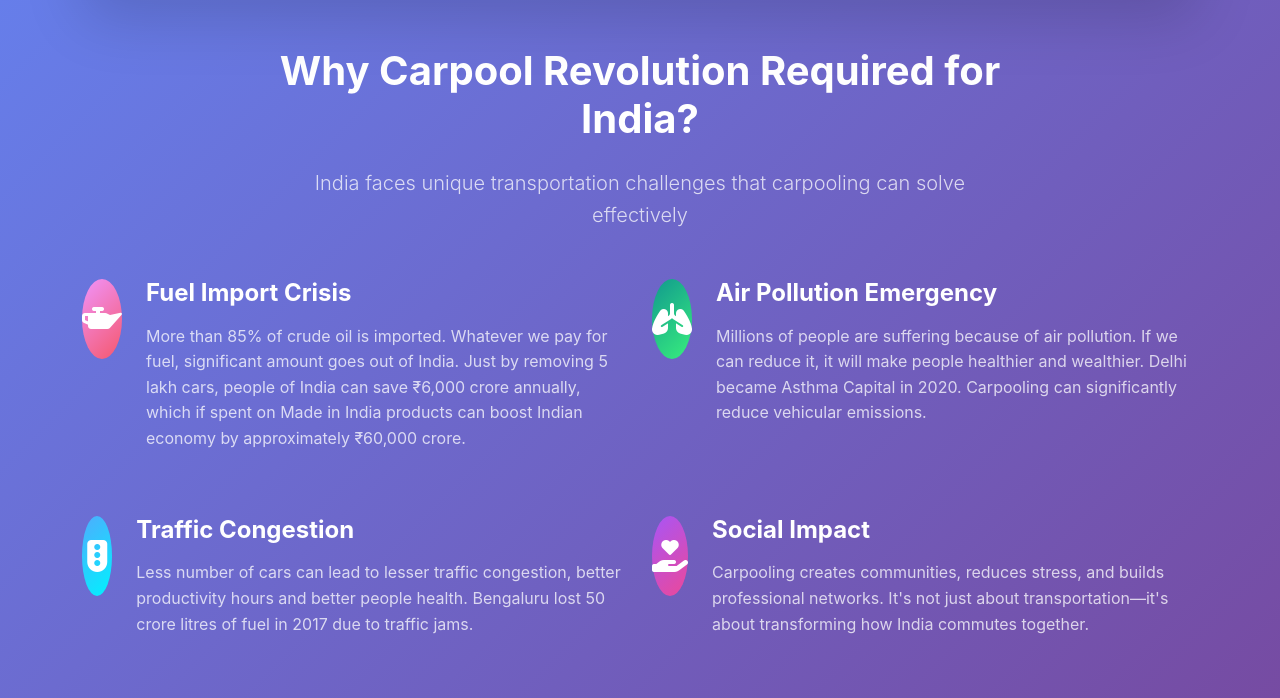
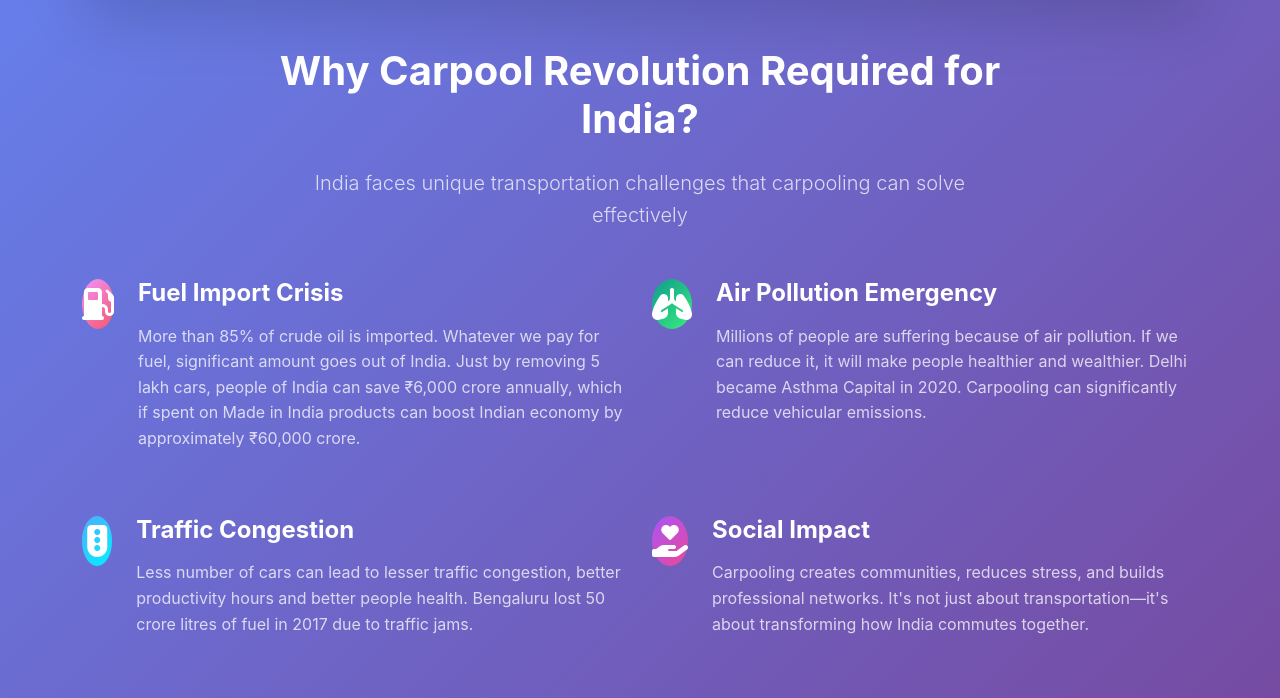
Before and after one commit to ankit-kumar-guptaa/carpoolindia, a PHP site: page /carpoolIndia/ in a window 1280 px wide. Shown: the part 960-1658 px from the top of the page. Run offline with PHP 8.4, Linux system fonts and the light colour scheme; data that the repository does not hold is empty; some libraries are stand-ins or nearby versions.

Commit message:
feat(ui): update home page styling and content
- Replace remote images with local carpool.jpg
- Update button styles and login button appearance
- Comment out unused AOS CSS and stats section
- Modify feature icons styling and images
- Improve feature section layout and content

```diff
--- a/app/views/home.php
+++ b/app/views/home.php
@@ -11,7 +11,7 @@
     <link href="https://cdn.jsdelivr.net/npm/bootstrap@5.3.0/dist/css/bootstrap.min.css" rel="stylesheet">
     <link href="https://cdnjs.cloudflare.com/ajax/libs/font-awesome/6.4.0/css/all.min.css" rel="stylesheet">
     <link href="https://unpkg.com/leaflet@1.9.4/dist/leaflet.css" rel="stylesheet">
-    <link href="https://cdn.jsdelivr.net/npm/aos@2.3.4/dist/aos.css" rel="stylesheet">
+    <!-- <link href="https://cdn.jsdelivr.net/npm/aos@2.3.4/dist/aos.css" rel="stylesheet"> -->
     <script src="https://cdn.jsdelivr.net/npm/sweetalert2@11"></script>
 
     <style>
@@ -639,8 +639,8 @@
         }
 
         .btn-outline-primary {
-            /* border: 2px solid white; */
-            /* color: white; */
+            border: 2px solid white;
+            color: white;
             padding: 0.75rem 2rem;
             border-radius: 50px;
             font-weight: 600;
@@ -740,7 +740,15 @@
                         <a href="/dashboard" class="btn btn-primary me-2">Dashboard</a>
                         <a href="/logout" class="btn btn-outline-primary">Logout</a>
                     <?php else: ?>
-                        <a href="/login" class="btn btn-outline-primary me-2">Login</a>
+                        <a href="/login" class="btn btn-outline-primary me-2" style="
+    border: 2px solid #616c94;
+    color: #21187f;
+    padding: 0.75rem 2rem;
+    border-radius: 50px;
+    font-weight: 600;
+    transition: all 0.3s ease;
+    background: transparent;
+">Login</a>
                         <a href="/signup" class="btn btn-primary">Sign Up</a>
                     <?php endif; ?>
                 </div>
@@ -779,7 +787,7 @@
                 </div>
                 <div class="col-lg-6" data-aos="fade-left">
                     <div class="hero-image text-center">
-                        <img src="https://images.unsplash.com/photo-1544620347-c4fd4a3d5957?ixlib=rb-4.0.3&auto=format&fit=crop&w=800&q=80" alt="People carpooling together" class="img-fluid">
+                        <img src="../public/images/carpool.jpg" alt="People carpooling together" class="img-fluid">
                     </div>
                 </div>
             </div>
@@ -850,8 +858,9 @@
             <div class="row g-4">
                 <div class="col-lg-6" data-aos="fade-right">
                     <div class="d-flex align-items-start mb-4">
-                        <div class="feature-icon me-4" style="background: var(--warning-gradient);">
-                            <i class="fas fa-oil-can"></i>
+                        <div class="feature-icon me-4" style="background: var(--warning-gradient);height: 50px;">
+                           <i class="fas fa-gas-pump"></i>
+
                         </div>
                         <div class="text-white">
                             <h4 class="fw-bold mb-3">Fuel Import Crisis</h4>
@@ -862,7 +871,7 @@
 
                 <div class="col-lg-6" data-aos="fade-left">
                     <div class="d-flex align-items-start mb-4">
-                        <div class="feature-icon me-4" style="background: var(--success-gradient);">
+                        <div class="feature-icon me-4" style="background: var(--success-gradient);height: 50px;">
                             <i class="fas fa-lungs"></i>
                         </div>
                         <div class="text-white">
@@ -874,7 +883,7 @@
 
                 <div class="col-lg-6" data-aos="fade-right">
                     <div class="d-flex align-items-start">
-                        <div class="feature-icon me-4" style="background: var(--info-gradient);">
+                        <div class="feature-icon me-4" style="background: var(--info-gradient);height: 50px;">
                             <i class="fas fa-traffic-light"></i>
                         </div>
                         <div class="text-white">
@@ -886,7 +895,7 @@
 
                 <div class="col-lg-6" data-aos="fade-left">
                     <div class="d-flex align-items-start">
-                        <div class="feature-icon me-4" style="background: var(--purple-gradient);">
+                        <div class="feature-icon me-4" style="background: var(--purple-gradient);height: 50px;  ">
                             <i class="fas fa-hand-holding-heart"></i>
                         </div>
                         <div class="text-white">
@@ -900,7 +909,7 @@
     </section>
 
     <!-- Stats Section -->
-    <section class="stats-section">
+    <!-- <section class="stats-section">
         <div class="container">
             <div class="text-center mb-5" data-aos="fade-up">
                 <h2 class="h1 fw-bold text-dark">Our Impact</h2>
@@ -949,7 +958,7 @@
                 </div>
             </div>
         </div>
-    </section>
+    </section> -->
 
     <!-- Live Map Section -->
     <section class="map-section">
@@ -976,7 +985,7 @@
             <div class="row g-4">
                 <div class="col-lg-4 col-md-6" data-aos="fade-up" data-aos-delay="100">
                     <div class="section-card text-center">
-                        <img src="https://images.unsplash.com/photo-1554224155-6726b3ff858f?ixlib=rb-4.0.3&auto=format&fit=crop&w=400&q=80" alt="Save Money">
+                        <img src="https://www.thebalancemoney.com/thmb/l0KQr3CBNz85XPg3YXxRF2UIaiw=/1500x0/filters:no_upscale():max_bytes(150000):strip_icc()/cropped-image-of-hand-putting-coins-in-jars-with-plants-755740897-5ab88ee1875db9003759d390.jpg" alt="Save Money">
                         <div class="feature-icon" style="background: var(--success-gradient);">
                             <i class="fas fa-wallet"></i>
                         </div>
@@ -1009,7 +1018,7 @@
 
                 <div class="col-lg-4 col-md-6" data-aos="fade-up" data-aos-delay="400">
                     <div class="section-card text-center">
-                        <img src="https://images.unsplash.com/photo-1563013544-824ae1b704d3?ixlib=rb-4.0.3&auto=format&fit=crop&w=400&q=80" alt="Safe and Verified">
+                        <img src="https://tse4.mm.bing.net/th/id/OIP.Ltb21-EFytdRN4AtDhvFJQHaFj?r=0&w=626&h=470&rs=1&pid=ImgDetMain&o=7&rm=3" alt="Safe and Verified">
                         <div class="feature-icon" style="background: var(--primary-gradient);">
                             <i class="fas fa-shield-alt"></i>
                         </div>
@@ -1020,7 +1029,7 @@
 
                 <div class="col-lg-4 col-md-6" data-aos="fade-up" data-aos-delay="500">
                     <div class="section-card text-center">
-                        <img src="https://images.unsplash.com/photo-1551650975-87deedd944c3?ixlib=rb-4.0.3&auto=format&fit=crop&w=400&q=80" alt="Time Efficiency">
+                        <img src="https://th.bing.com/th/id/OIG2.RJB9L2PwETbFJSSDiMZX?r=0&w=1024&h=1024&rs=1&pid=ImgDetMain&o=7&rm=3" alt="Time Efficiency">
                         <div class="feature-icon" style="background: var(--orange-gradient);">
                             <i class="fas fa-clock"></i>
                         </div>
@@ -1031,7 +1040,7 @@
 
                 <div class="col-lg-4 col-md-6" data-aos="fade-up" data-aos-delay="600">
                     <div class="section-card text-center">
-                        <img src="https://images.unsplash.com/photo-1512941937669-90a1b58e7e9c?ixlib=rb-4.0.3&auto=format&fit=crop&w=400&q=80" alt="Easy to Use">
+                        <img src="https://th.bing.com/th/id/OIG1.qYKG4Gf1Vu4DYDcrGbn2?r=0&w=1024&h=1024&rs=1&pid=ImgDetMain&o=7&rm=3" alt="Easy to Use">
                         <div class="feature-icon" style="background: var(--purple-gradient);">
                             <i class="fas fa-mobile-alt"></i>
                         </div>
```
Also changed, not shown: public/images/carpool.jpg (added).
